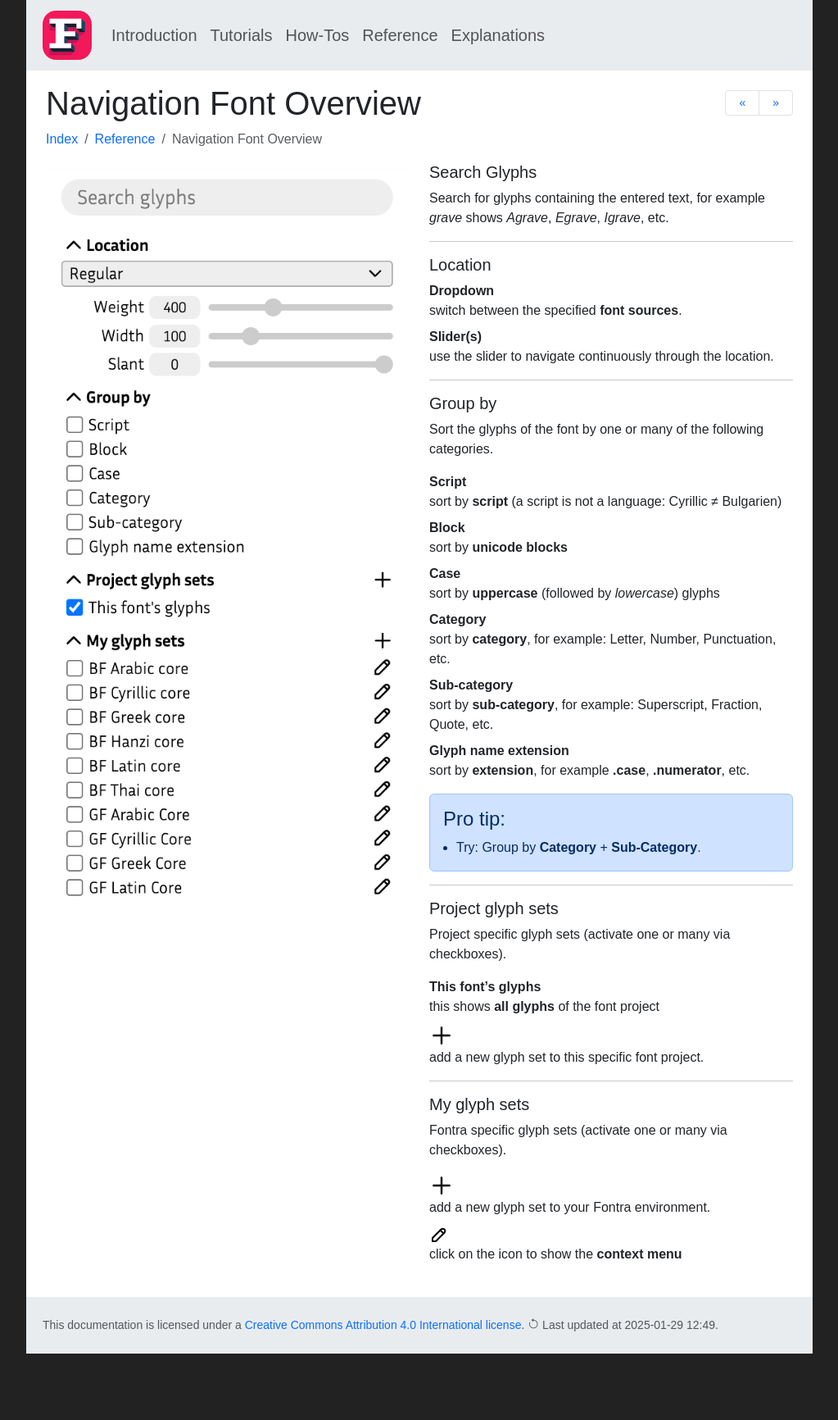
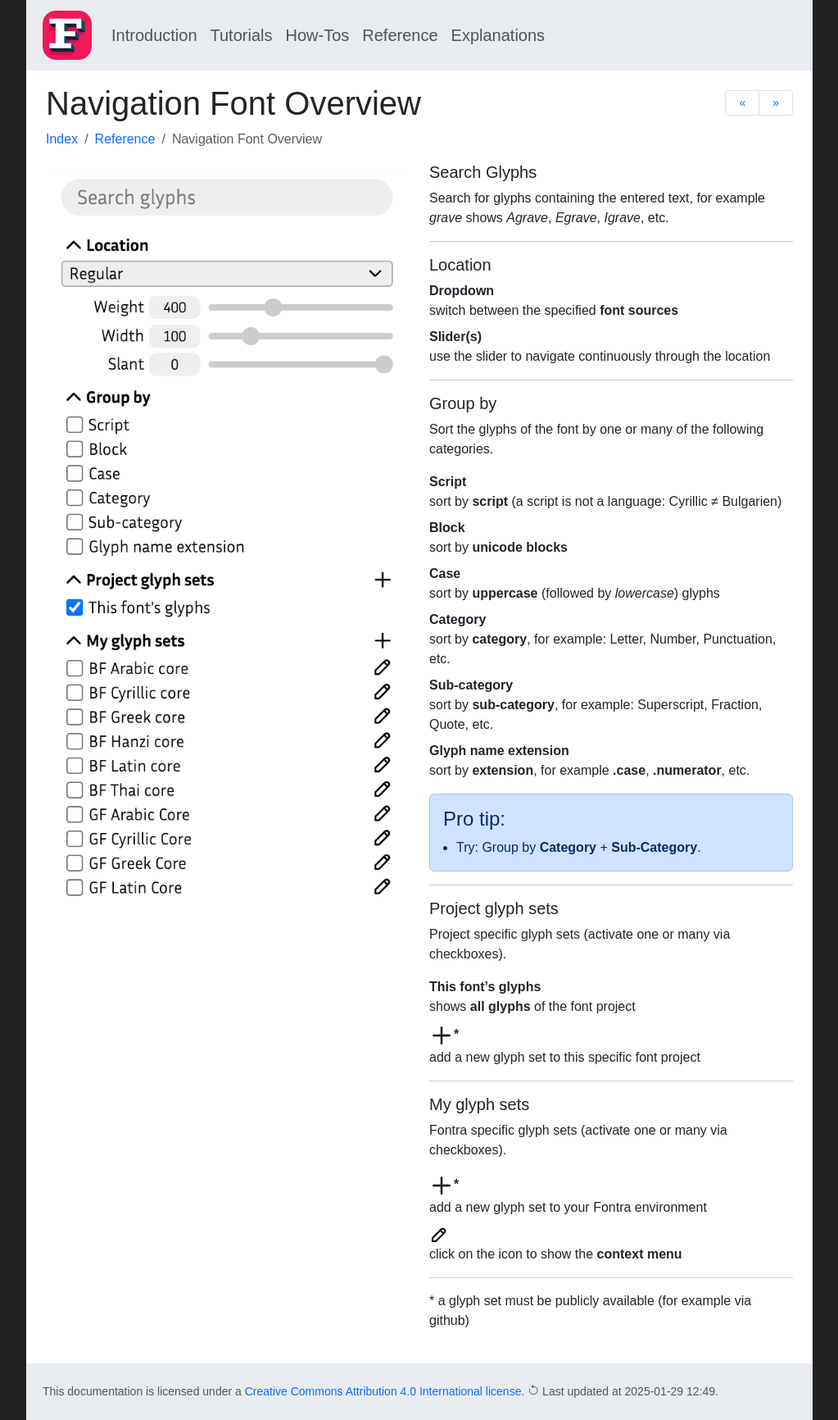
Before and after one commit to googlefonts/fontra-docs, a Jekyll site: the page built from _reference/font-overview/panels/navigation.md, in a window 1280 px wide. Shown: the whole page at 82% size, without its empty margins (128-1151 px from the left). Built offline with Jekyll 4.4.1, drawn with Linux system fonts in a browser that asks for light colours; nearby versions of some CDN libraries; some web fonts are replaced; before the commit the page ends 1651 px from its top, so only the background shows below that.

Commit message:
Some minor text changes.

```diff
--- a/_reference/font-overview/panels/navigation.md
+++ b/_reference/font-overview/panels/navigation.md
@@ -29,10 +29,10 @@ Search for glyphs containing the entered text, for example *grave* shows *Agrave
 ##### Location
 
 Dropdown
-: switch between the specified **font sources**.
+: switch between the specified **font sources**
 
 Slider(s)
-: use the slider to navigate continuously through the location.
+: use the slider to navigate continuously through the location
 
 
 - - -
@@ -74,10 +74,10 @@ Glyph name extension
 Project specific glyph sets (activate one or many via checkboxes).
 
 This font's glyphs
-: this shows **all glyphs** of the font project
+: shows **all glyphs** of the font project
 
-<img height="30" src='{{ site.url }}/images/icons/plus.svg' />
-: add a new glyph set to this specific font project.
+<img height="30" src='{{ site.url }}/images/icons/plus.svg' />*
+: add a new glyph set to this specific font project
 
 - - -
 
@@ -85,8 +85,13 @@ This font's glyphs
 
 Fontra specific glyph sets (activate one or many via checkboxes).
 
-<img height="30" src='{{ site.url }}/images/icons/plus.svg' />
-: add a new glyph set to your Fontra environment.
+<img height="30" src='{{ site.url }}/images/icons/plus.svg' />*
+: add a new glyph set to your Fontra environment
 
 <img src='{{ site.url }}/images/icons/pencil.svg' />
 : click on the icon to show the **context menu**
+
+
+- - -
+
+\* a glyph set must be publicly available (for example via github)
```
